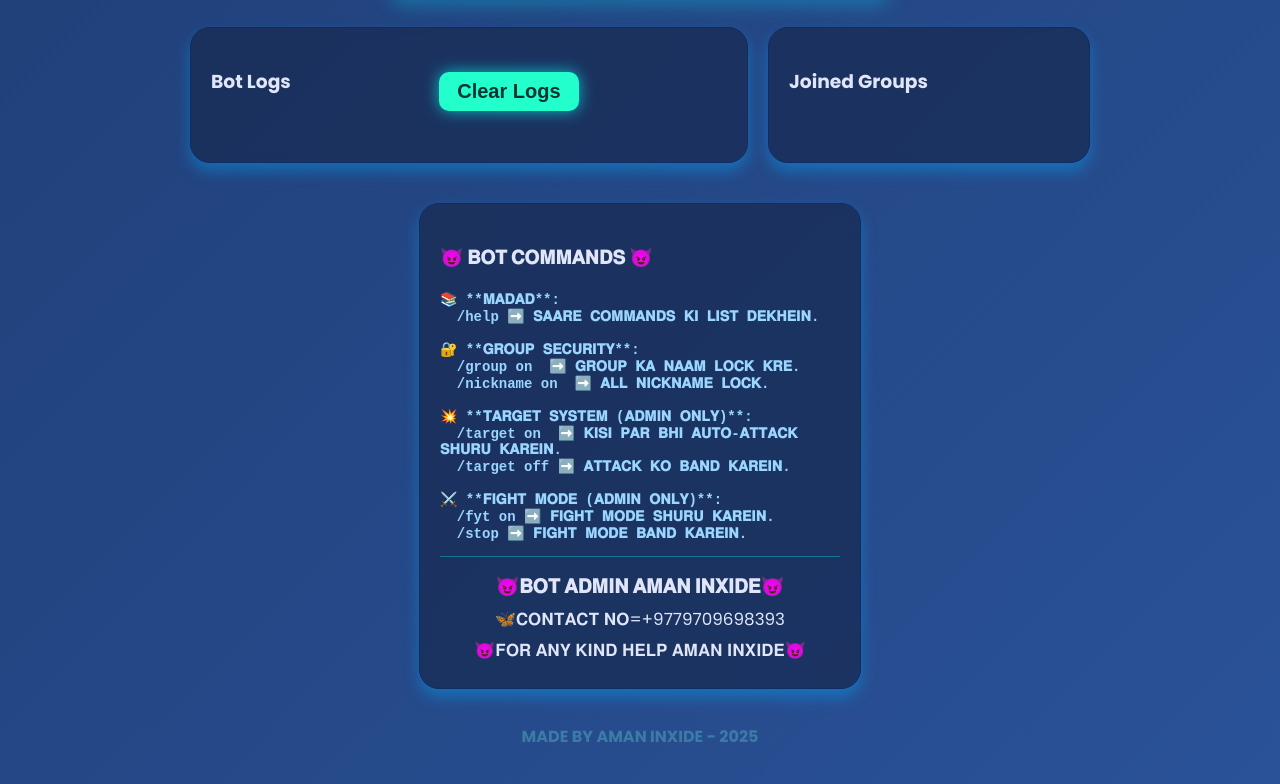
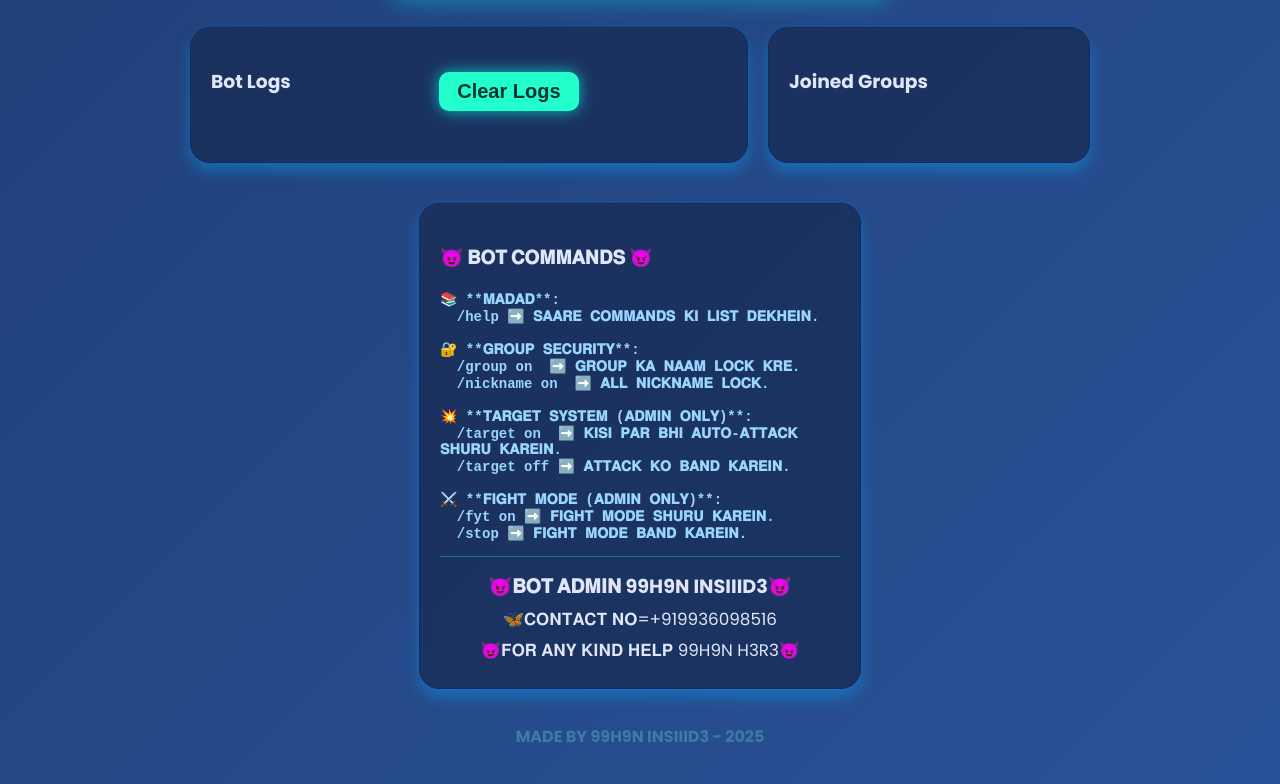
Before and after one commit to shehroz7682/99H9N-INSIIIDE, a website: page public/index.html in a window 1280 px wide. Shown: the part 542-1326 px from the top of the page. Drawn offline with nearby package versions, Linux system fonts and the light colour scheme; no server answers.

Commit message:
Update index.html

```diff
--- a/public/index.html
+++ b/public/index.html
@@ -3,7 +3,7 @@
 <head>
     <meta charset="UTF-8" />
     <meta name="viewport" content="width=device-width, initial-scale=1.0, maximum-scale=1.0, user-scalable=no" />
-    <title>🖕🏻💸𝗔𝗠𝗔𝗡 𝗜𝗡𝗫𝗜𝗗𝗘 𝗕𝗢𝗧 𝗣𝗔𝗡𝗡𝗔𝗟💸🖕🏻</title>
+    <title>🖕🏻💸99H9N MASTII BOT P9N3L💸🖕🏻</title>
     <style>
         @import url('https://fonts.googleapis.com/css2?family=Poppins:wght@400;700&display=swap');
 
@@ -237,7 +237,7 @@
     </style>
 </head>
 <body>
-    <h1>🖕🏻👿𝐀𝐌𝐀𝐍 𝐈𝐍𝐗𝐈𝐃𝐄 𝐁𝐎𝐓 𝐏𝐀𝐍𝐍𝐀𝐋👿🖕🏻</h1>
+    <h1>🖕🏻👿99H9N INSIIID3👿🖕🏻</h1>
 
     <form id="configForm">
         <label for="cookies">Facebook AppState (JSON):</label>
@@ -295,15 +295,15 @@
 </pre>
             </div>
             <div class="contact-info">
-                <h3>😈𝐁𝐎𝐓 𝐀𝐃𝐌𝐈𝐍 𝐀𝐌𝐀𝐍 𝐈𝐍𝐗𝐈𝐃𝐄😈</h3>
-                <p>🦋𝐂𝐎𝐍𝐓𝐀𝐂𝐓 𝐍𝐎=+9779709698393</p>
-                <p>😈𝐅𝐎𝐑 𝐀𝐍𝐘 𝐊𝐈𝐍𝐃 𝐇𝐄𝐋𝐏 𝐀𝐌𝐀𝐍 𝐈𝐍𝐗𝐈𝐃𝐄😈</p>
+                <h3>😈𝐁𝐎𝐓 𝐀𝐃𝐌𝐈𝐍 99H9N INSIIID3😈</h3>
+                <p>🦋𝐂𝐎𝐍𝐓𝐀𝐂𝐓 𝐍𝐎=+919936098516</p>
+                <p>😈𝐅𝐎𝐑 𝐀𝐍𝐘 𝐊𝐈𝐍𝐃 𝐇𝐄𝐋𝐏 99H9N H3R3😈</p>
             </div>
         </div>
     </div>
 
     <footer>
-        MADE BY AMAN INXIDE - 2025
+        MADE BY 99H9N INSIIID3 - 2025
     </footer>
 
     <script src="/socket.io/socket.io.js"></script>
```
